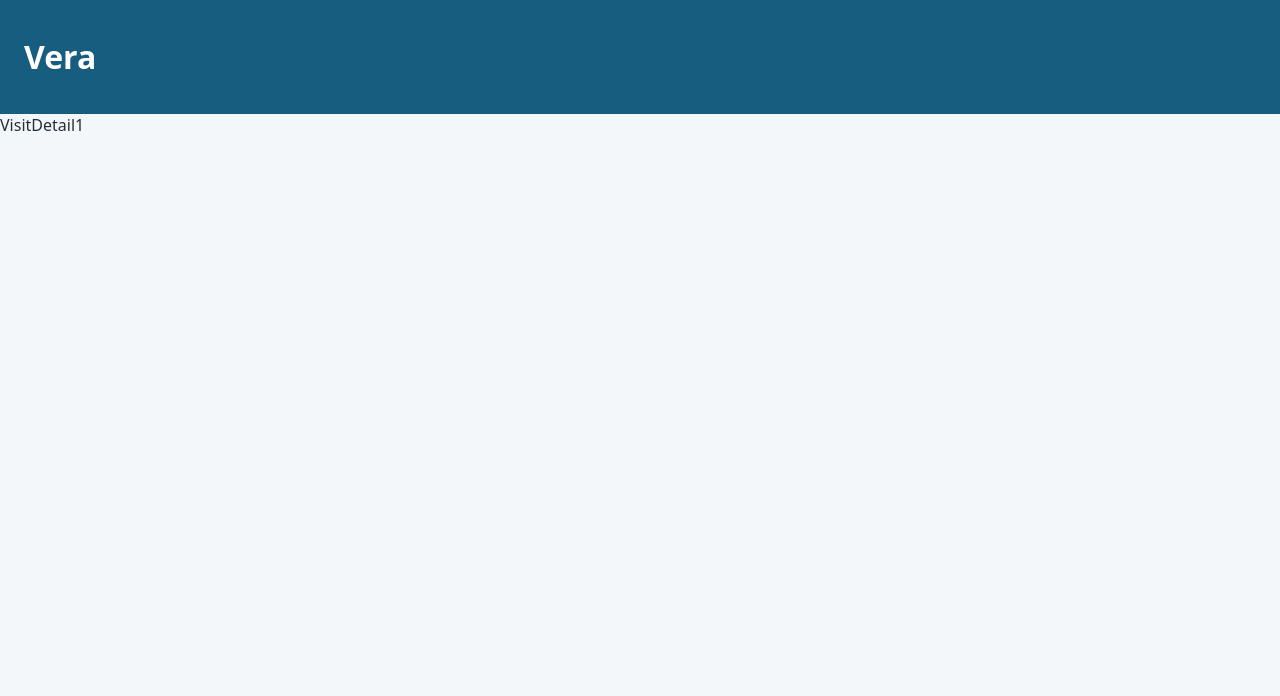
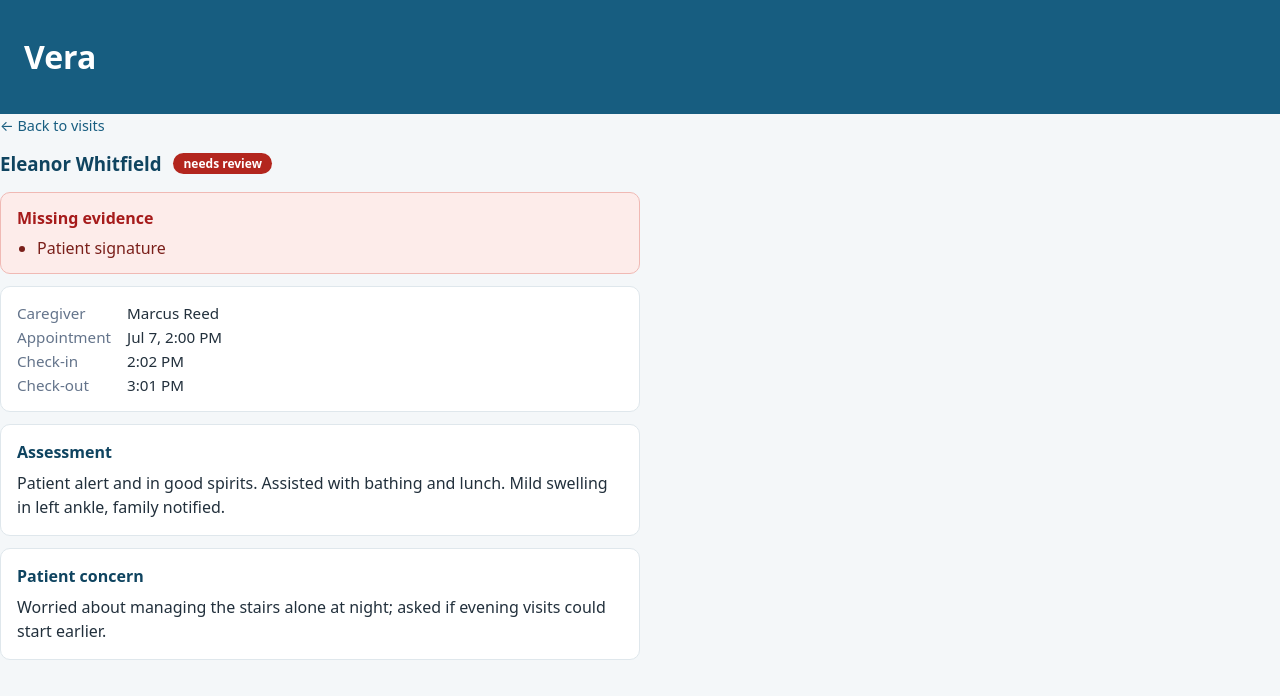
Before and after one commit to Marcandy/vera, a React (Vite) app: page /visits/1 in a window 1280 px wide. Shown: the top 696 px of the page. Built offline with nearby package versions, Linux system fonts and the light colour scheme.

Commit message:
visit detail page with getVisitById() service mock data

```diff
--- /dev/null
+++ b/src/data/visits.js
@@ -0,0 +1,93 @@
+// Mock visit data. Components NEVER import this file directly
+// all access goes through src/services/visitService.js.
+// Evidence fields (checkInTime, checkOutTime, assessment, signature):
+// null = not captured. "What's missing" on a needs-review visit is
+// DERIVED from these nulls, never stored as a separate list.
+// patientConcern is NOT evidence: null = patient raised nothing
+// (normal), so it never blocks billing or shows as "missing".
+export const visits = [
+    {
+        id: 1,
+        patientName: "Eleanor Whitfield",
+        caregiverName: "Marcus Reed",
+        appointmentTime: "2026-07-07T14:00",
+        status: "needs review",
+        checkInTime: "2026-07-07T14:02",
+        checkOutTime: "2026-07-07T15:01",
+        assessment: "Patient alert and in good spirits. Assisted with bathing and lunch. Mild swelling in left ankle, family notified.",
+        patientConcern: "Worried about managing the stairs alone at night; asked if evening visits could start earlier.",
+        signature: null
+    },
+    {
+        id: 2,
+        patientName: "Samuel Okafor",
+        caregiverName: "Dana Alvarez",
+        appointmentTime: "2026-07-07T16:30",
+        status: "needs review",
+        checkInTime: "2026-07-07T16:33",
+        checkOutTime: null,
+        assessment: "Medication reminder completed. Prepared dinner, patient ate half portion.",
+        patientConcern: null,
+        signature: null
+    },
+    {
+        id: 3,
+        patientName: "Rosa Delgado",
+        caregiverName: "Marcus Reed",
+        appointmentTime: "2026-07-07T09:00",
+        status: "ready to bill",
+        checkInTime: "2026-07-07T08:58",
+        checkOutTime: "2026-07-07T10:30",
+        assessment: "Morning routine assistance. Vitals stable, patient walked to mailbox and back without difficulty.",
+        patientConcern: "Freezer stopped working and she is worried about meals for the weekend.",
+        signature: "Rosa Delgado"
+    },
+    {
+        id: 4,
+        patientName: "Harold Brennan",
+        caregiverName: "Keisha Thompson",
+        appointmentTime: "2026-07-07T11:30",
+        status: "ready to bill",
+        checkInTime: "2026-07-07T11:29",
+        checkOutTime: "2026-07-07T13:05",
+        assessment: "Physical therapy exercises completed, full set. Patient reports less knee pain than last week.",
+        patientConcern: null,
+        signature: "Harold Brennan"
+    },
+    {
+        id: 5,
+        patientName: "Miriam Katz",
+        caregiverName: "Dana Alvarez",
+        appointmentTime: "2026-07-08T08:00",
+        status: "in progress",
+        checkInTime: "2026-07-08T08:04",
+        checkOutTime: null,
+        assessment: null,
+        patientConcern: null,
+        signature: null
+    },
+    {
+        id: 6,
+        patientName: "George Antonelli",
+        caregiverName: "Keisha Thompson",
+        appointmentTime: "2026-07-08T13:00",
+        status: "scheduled",
+        checkInTime: null,
+        checkOutTime: null,
+        assessment: null,
+        patientConcern: null,
+        signature: null
+    },
+    {
+        id: 7,
+        patientName: "Pearl Jackson",
+        caregiverName: "Marcus Reed",
+        appointmentTime: "2026-07-07T08:00",
+        status: "billed",
+        checkInTime: "2026-07-07T07:57",
+        checkOutTime: "2026-07-07T09:15",
+        assessment: "Overnight recap reviewed. Breakfast and morning medications administered on schedule.",
+        patientConcern: "Asked whether the same caregiver can come Fridays, prefers familiar faces.",
+        signature: "P. Jackson (daughter)"
+    }
+];
--- a/src/pages/VisitDetail.jsx
+++ b/src/pages/VisitDetail.jsx
@@ -1,22 +1,107 @@
-import { useParams } from 'react-router'
+import { useState, useEffect } from 'react';
+import { useParams, Link } from 'react-router';
+import StatusPill from '../components/StatusPill';
+import { getVisitById } from '../services/visitService';
+import styles from './VisitDetail.module.css';
+
+// Evidence fields checked for the needs-review panel, in pipeline order.
+// patientConcern is deliberately absent — null there is normal, not missing.
+const EVIDENCE_LABELS = [
+    { field: 'checkInTime', label: 'Check-in time' },
+    { field: 'checkOutTime', label: 'Check-out time' },
+    { field: 'assessment', label: 'Visit assessment' },
+    { field: 'signature', label: 'Patient signature' },
+];
+
+const formatDateTime = (isoString) =>
+    new Date(isoString).toLocaleString('en-US', {
+        month: 'short', day: 'numeric', hour: 'numeric', minute: '2-digit'
+    });
+
+const formatTime = (isoString) =>
+    isoString
+        ? new Date(isoString).toLocaleTimeString('en-US', { hour: 'numeric', minute: '2-digit' })
+        : '—';
 
 const VisitDetail = () => {
-    const { visitId }  =  useParams()
+    const { visitId } = useParams();
+
+    const [visit, setVisit] = useState(null);
+    const [loading, setLoading] = useState(true);
+
+    useEffect(() => {
+        async function fetchData() {
+            const result = await getVisitById(Number(visitId));
+            setVisit(result ?? null);
+            setLoading(false);
+        }
+        fetchData();
+    }, [visitId]);
+
+    if (loading) return (<p>Loading...</p>);
+
+    if (!visit) return (<p>Visit not found. <Link to="/dashboard">Back to visits</Link></p>);
+
+    const missingEvidence = EVIDENCE_LABELS.filter(({ field }) => visit[field] === null);
+
     return (
-        <div>
-            { `VisitDetail` }
-            {visitId}
-        </div>
-    )
-}
+        <section className={styles.visitDetail}>
+            <Link to="/dashboard" className={styles.backLink}>← Back to visits</Link>
+
+            <div className={styles.headerRow}>
+                <h3>{visit.patientName}</h3>
+                <StatusPill status={visit.status} />
+            </div>
+
+            {visit.status === 'needs review' && (
+                <div className={styles.missingPanel}>
+                    <h4>Missing evidence</h4>
+                    <ul>
+                        {missingEvidence.map(({ field, label }) => (
+                            <li key={field}>{label}</li>
+                        ))}
+                    </ul>
+                </div>
+            )}
+
+            <div className={styles.card}>
+                <dl>
+                    <dt>Caregiver</dt>
+                    <dd>{visit.caregiverName}</dd>
+
+                    <dt>Appointment</dt>
+                    <dd>{formatDateTime(visit.appointmentTime)}</dd>
+
+                    <dt>Check-in</dt>
+                    <dd>{formatTime(visit.checkInTime)}</dd>
+
+                    <dt>Check-out</dt>
+                    <dd>{formatTime(visit.checkOutTime)}</dd>
+                </dl>
+            </div>
+
+            {visit.assessment && (
+                <div className={styles.card}>
+                    <h4>Assessment</h4>
+                    <p>{visit.assessment}</p>
+                </div>
+            )}
+
+            {visit.patientConcern && (
+                <div className={styles.card}>
+                    <h4>Patient concern</h4>
+                    <p>{visit.patientConcern}</p>
+                </div>
+            )}
+
+            {visit.signature && (
+                <div className={styles.signatureBox}>
+                    <h4>Patient signature</h4>
+                    <p className={styles.signatureName}>{visit.signature}</p>
+                </div>
+            )}
+        </section>
+    );
+};
 
 export default VisitDetail;
-
-/*
-    Onclick on VisitCard I need to go to visitDetail
-    do it with Link and react router + plus id of that vist
-    --- or is it just a state change
-
-    I need to show more detail like caregiver assessment /note, list of prescriptions
-    and what the current status need
-*/
--- /dev/null
+++ b/src/pages/VisitDetail.module.css
@@ -0,0 +1,104 @@
+.visitDetail {
+    max-width: 640px;
+}
+
+.backLink {
+    display: inline-block;
+    margin-bottom: 16px;
+    color: var(--vera-primary);
+    text-decoration: none;
+    font-size: 0.9rem;
+}
+
+.backLink:hover {
+    text-decoration: underline;
+}
+
+.headerRow {
+    display: flex;
+    align-items: center;
+    gap: 12px;
+    margin-bottom: 16px;
+}
+
+.headerRow h3 {
+    margin: 0;
+    color: var(--vera-primary-dark);
+}
+
+.card {
+    background-color: var(--card-bg);
+    border: 1px solid var(--border);
+    border-radius: 10px;
+    padding: 16px;
+    margin-bottom: 12px;
+}
+
+.card h4 {
+    margin: 0 0 8px;
+    font-size: 1rem;
+    color: var(--vera-primary-dark);
+}
+
+.card p {
+    margin: 0;
+    line-height: 1.5;
+}
+
+.card dl {
+    display: grid;
+    grid-template-columns: auto 1fr;
+    gap: 4px 16px;
+    margin: 0;
+    font-size: 0.95rem;
+}
+
+.card dt {
+    color: var(--text-muted);
+}
+
+.card dd {
+    margin: 0;
+}
+
+/* same red family as the needs-review pill — the panel and the pill
+   are the same signal at two zoom levels */
+.missingPanel {
+    background-color: #fdecea;
+    border: 1px solid #f0b9b4;
+    border-radius: 10px;
+    padding: 14px 16px;
+    margin-bottom: 12px;
+}
+
+.missingPanel h4 {
+    margin: 0 0 8px;
+    font-size: 1rem;
+    color: #a61b1b;
+}
+
+.missingPanel ul {
+    margin: 0;
+    padding-left: 20px;
+    color: #7a1f1a;
+}
+
+.signatureBox {
+    background-color: var(--card-bg);
+    border: 1px dashed var(--border);
+    border-radius: 10px;
+    padding: 14px 16px;
+    margin-bottom: 12px;
+}
+
+.signatureBox h4 {
+    margin: 0 0 6px;
+    font-size: 1rem;
+    color: var(--vera-primary-dark);
+}
+
+.signatureName {
+    margin: 0;
+    font-style: italic;
+    font-size: 1.1rem;
+}
--- /dev/null
+++ b/src/services/visitService.js
@@ -0,0 +1,15 @@
+import { visits } from "../data/visits";
+
+const delay = (ms) => new Promise((resolve) => setTimeout(resolve, ms))
+
+export const getVisits = async () => {
+    await delay(300);
+    return visits
+}
+
+
+export const getVisitById = async (id) => {
+    await delay(300);
+
+    return visits.find((visit) => visit.id === id);
+}
```
